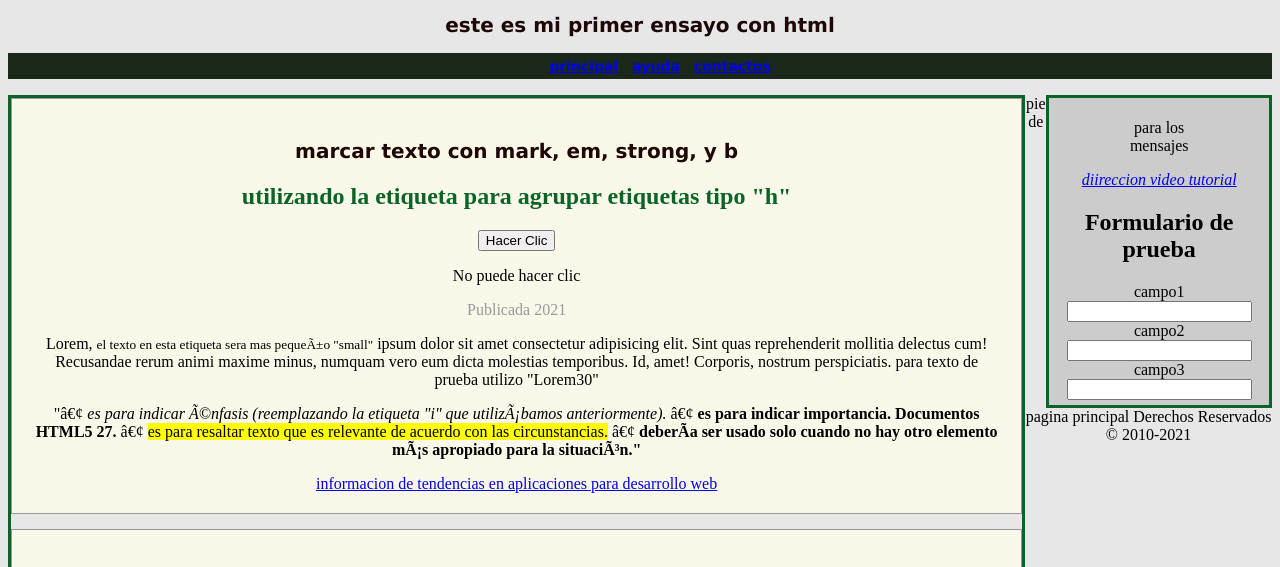
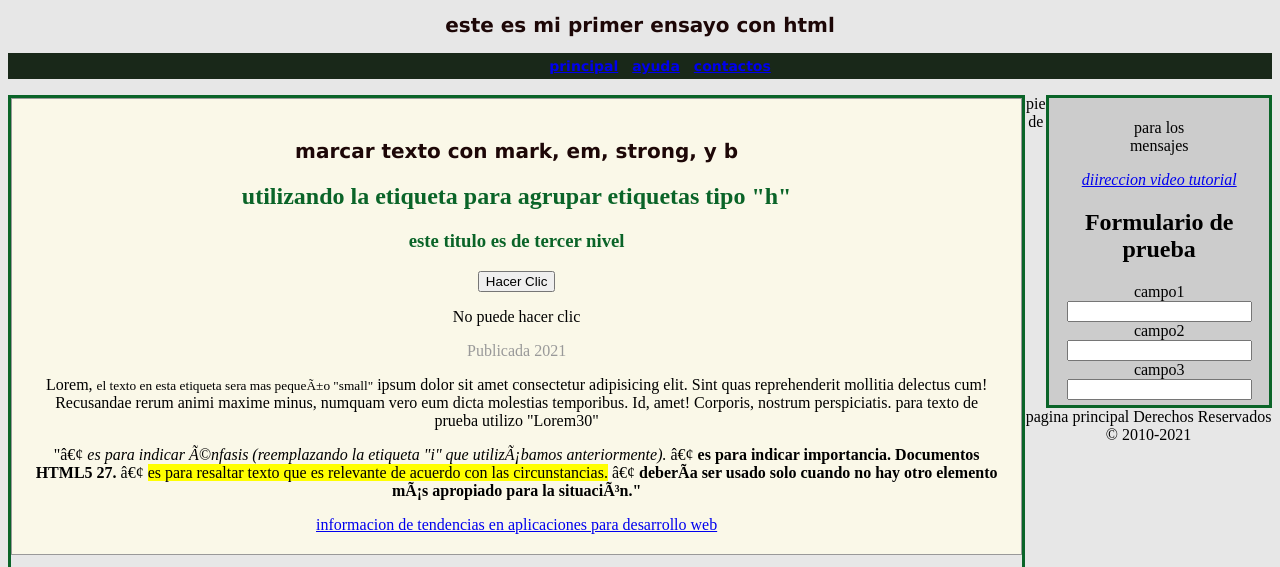
Before and after one commit to teo00471/webProgramming, a plain HTML site: page index.html in a window 1280 px wide. Shown: the top 567 px of the page. Drawn offline with Linux system fonts and the light colour scheme.

Commit message:
Update index.html

```diff
--- a/index.html
+++ b/index.html
@@ -29,7 +29,7 @@
                     <hgroup>
                         <h1>marcar texto con mark, em, strong, y b </h1>
                         <h2>utilizando la etiqueta para agrupar etiquetas tipo "h"</h2>
-                        <h3></h3>
+                        <h3>este titulo es de tercer nivel</h3>
                     </hgroup>
                     <div id="principal">
                         <button onclick="alert('hizo clic!');">Hacer Clic</button>
```
